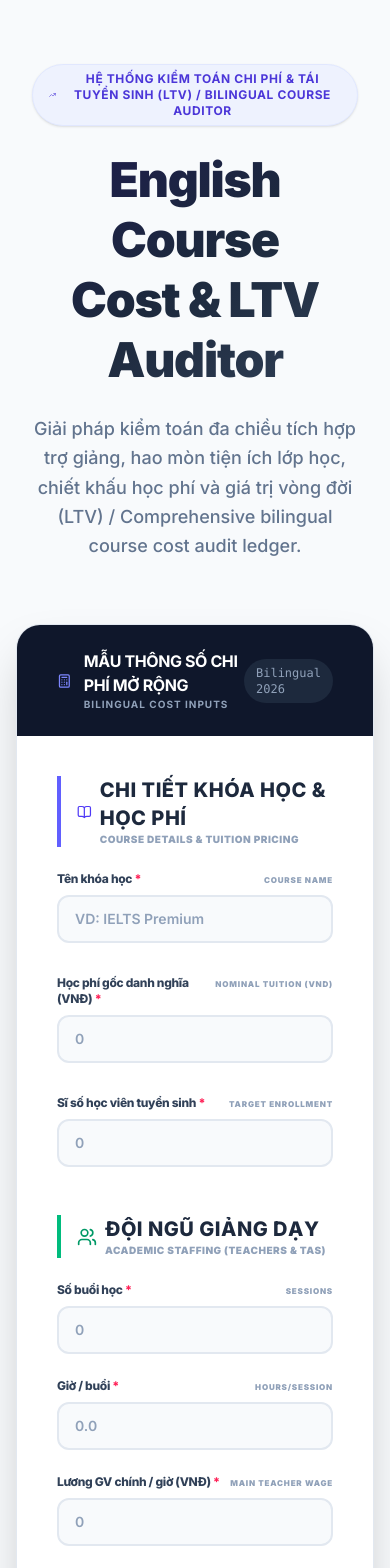
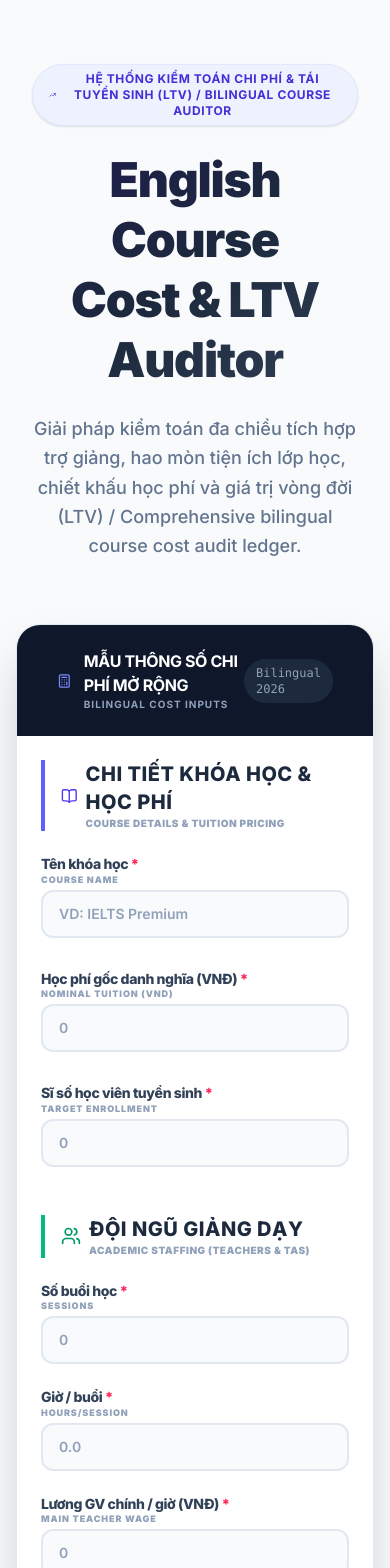
Before and after one commit to cuonglhv-code/ROI-calculator, a Next.js app: page / in a window 390 px wide. Shown: the top 1568 px of the page. Built offline with nearby package versions, Linux system fonts and the light colour scheme.

Commit message:
Refine design: apply responsive paddings and secure against text overlaps

```diff
--- a/app/page.tsx
+++ b/app/page.tsx
@@ -216,7 +216,7 @@ export default function ROICalculator() {
                 {!results && <span className="text-xs bg-slate-800 px-3 py-1.5 rounded-full text-slate-400 font-mono">Bilingual 2026</span>}
               </div>
 
-              <form ref={formRef} onSubmit={handleSubmit} className="p-10 space-y-12">
+              <form ref={formRef} onSubmit={handleSubmit} className="p-6 sm:p-10 space-y-12">
 
                 {/* Section 1: Course & Pricing */}
                 <div className="space-y-6">
@@ -415,7 +415,7 @@ export default function ROICalculator() {
                   </div>
 
                   {/* LTV & CAC Forecast Bento Panel (8 cols) */}
-                  <div className="lg:col-span-8 bg-slate-900 text-white rounded-[2.5rem] p-9 shadow-2xl relative overflow-hidden flex flex-col justify-between border-4 border-slate-800">
+                  <div className="lg:col-span-8 bg-slate-900 text-white rounded-[2.5rem] p-6 sm:p-9 shadow-2xl relative overflow-hidden flex flex-col justify-between border-4 border-slate-800">
                     <div className="absolute top-0 right-0 p-6 opacity-5 pointer-events-none">
                       <Award className="w-56 h-56 -mr-8 -mt-8" />
                     </div>
@@ -470,7 +470,7 @@ export default function ROICalculator() {
                 {/* Bento Row 2: Cost Structure Distribution & Strategic Advisory Recommendations */}
                 <div className="grid grid-cols-1 lg:grid-cols-12 gap-8">
                   {/* Recommendations Panel (7 cols) */}
-                  <div className="lg:col-span-7 bg-white rounded-[2.5rem] p-10 shadow-xl border border-slate-200 space-y-6 relative">
+                  <div className="lg:col-span-7 bg-white rounded-[2.5rem] p-6 sm:p-10 shadow-xl border border-slate-200 space-y-6 relative">
                     <div className="flex items-center gap-3 text-slate-800 pb-2 border-b border-slate-100">
                       <div className="p-2 bg-indigo-50 rounded-xl text-indigo-600 shrink-0">
                         <Sparkles className="w-5 h-5" />
@@ -523,7 +523,7 @@ export default function ROICalculator() {
                   </div>
 
                   {/* Cost Distribution Bento Panel (5 cols) */}
-                  <div className="lg:col-span-5 bg-white rounded-[2.5rem] p-10 shadow-xl border border-slate-200 flex flex-col justify-between space-y-6">
+                  <div className="lg:col-span-5 bg-white rounded-[2.5rem] p-6 sm:p-10 shadow-xl border border-slate-200 flex flex-col justify-between space-y-6">
                     <div className="flex items-center gap-3 text-slate-800 pb-2 border-b border-slate-100">
                       <div className="p-2 bg-emerald-50 rounded-xl text-emerald-600 shrink-0">
                         <BarChart3 className="w-5 h-5" />
@@ -608,7 +608,7 @@ export default function ROICalculator() {
                         </div>
                       </div>
                     </div>
-                    <div className="p-10 grid grid-cols-1 sm:grid-cols-2 gap-x-8 gap-y-10">
+                    <div className="p-6 sm:p-10 grid grid-cols-1 sm:grid-cols-2 gap-x-8 gap-y-10">
                        <StatItem label="Chi phí trợ giảng" subLabel="Assistant Cost (TA)" value={formatCurrency(results.assistantCost)} />
                        <StatItem label="Khấu hao tiện ích phòng" subLabel="Classroom Wear & Utilities" value={formatCurrency(results.classroomOverhead)} />
                        <StatItem label="Định phí cố định tổng" subLabel="Total Fixed Cost" value={formatCurrency(results.totalFixedCost)} />
@@ -629,7 +629,7 @@ export default function ROICalculator() {
                         </div>
                       </div>
                     </div>
-                    <div className="p-10 space-y-6">
+                    <div className="p-6 sm:p-10 space-y-6">
                       <MetricRow label="Ngưỡng học viên hòa vốn" subLabel="Break-even Enrollment" value={results.breakEvenStudents.toFixed(1)} suffix="Học viên" suffixEn="Students" />
                       <MetricRow label="Doanh thu hòa vốn thực tế" subLabel="Break-even Revenue Threshold" value={formatCurrency(results.breakEvenRevenue)} />
 
@@ -706,16 +706,19 @@ interface FieldProps {
 function Field({ label, subLabel, name, id, type = "text", required, placeholder, step, compact }: FieldProps) {
   const inputId = id || name;
   return (
-    <div className="flex flex-col gap-2 group">
+    <div className="flex flex-col gap-1.5 group">
       <label
         htmlFor={inputId}
-        className={cn(
-          "font-extrabold text-slate-700 tracking-tight transition-colors group-focus-within:text-indigo-600 flex items-baseline justify-between gap-2",
-          compact ? "text-[11px]" : "text-xs"
+        className="font-extrabold text-slate-700 tracking-tight transition-colors group-focus-within:text-indigo-600 flex flex-col"
+      >
+        <span className={cn(compact ? "text-xs" : "text-sm", "leading-tight")}>
+          {label} {required && <span className="text-rose-500">*</span>}
+        </span>
+        {subLabel && (
+          <span className="text-[9px] font-black text-slate-400 uppercase tracking-widest leading-none mt-0.5 block">
+            {subLabel}
+          </span>
         )}
-      >
-        <span>{label} {required && <span className="text-rose-500">*</span>}</span>
-        {subLabel && <span className="text-[8px] font-black text-slate-400 uppercase tracking-widest shrink-0">{subLabel}</span>}
       </label>
       <input
         id={inputId}
@@ -742,14 +745,20 @@ interface StatItemProps {
 
 function StatItem({ label, subLabel, value, highlighted }: StatItemProps) {
   return (
-    <div className="space-y-1">
-      <p className="text-[10px] font-black text-slate-400 uppercase tracking-widest flex items-baseline justify-between gap-2">
-        <span>{label}</span>
+    <div className="space-y-1 min-w-0">
+      <p className="text-[10px] font-black text-slate-400 uppercase tracking-widest truncate leading-tight">
+        {label}
       </p>
-      {subLabel && <p className="text-[8px] font-black text-slate-400 uppercase tracking-wider -mt-1">{subLabel}</p>}
+      {subLabel && (
+        <p className="text-[8px] font-black text-slate-400 uppercase tracking-wider leading-none truncate">
+          {subLabel}
+        </p>
+      )}
       <p className={cn(
-        "font-black tracking-tight leading-none pt-1",
-        highlighted ? "text-slate-900 text-2xl sm:text-3xl" : "text-slate-600 text-xl sm:text-2xl"
+        "font-black tracking-tight leading-none pt-1 truncate hover:text-clip hover:whitespace-normal",
+        highlighted
+          ? "text-slate-900 text-lg xs:text-xl sm:text-2xl md:text-3xl"
+          : "text-slate-600 text-base xs:text-lg sm:text-xl md:text-2xl"
       )}>
         {value}
       </p>
@@ -767,17 +776,21 @@ interface MetricRowProps {
 
 function MetricRow({ label, subLabel, value, suffix, suffixEn }: MetricRowProps) {
   return (
-    <div className="flex items-center justify-between group py-2.5 border-b border-slate-100 last:border-0 hover:bg-slate-50 transition-colors rounded-lg px-2 -mx-2">
-      <div className="flex flex-col">
-        <span className="text-slate-600 text-xs font-bold tracking-tight">{label}</span>
-        {subLabel && <span className="text-[9px] font-black text-slate-400 uppercase tracking-wider mt-0.5 leading-none">{subLabel}</span>}
+    <div className="flex items-center justify-between gap-4 group py-2.5 border-b border-slate-100 last:border-0 hover:bg-slate-50 transition-colors rounded-lg px-2 -mx-2 min-w-0">
+      <div className="flex flex-col min-w-0 flex-1">
+        <span className="text-slate-600 text-xs font-bold tracking-tight leading-tight truncate hover:text-clip hover:whitespace-normal">{label}</span>
+        {subLabel && (
+          <span className="text-[9px] font-black text-slate-400 uppercase tracking-wider mt-0.5 leading-none truncate hover:text-clip hover:whitespace-normal">
+            {subLabel}
+          </span>
+        )}
       </div>
-      <div className="flex items-baseline gap-1.5">
-        <span className="text-xl font-black text-slate-900 tracking-tighter group-hover:text-indigo-600 transition-colors">
+      <div className="flex items-center gap-1.5 shrink-0 text-right">
+        <span className="text-lg font-black text-slate-900 tracking-tighter group-hover:text-indigo-600 transition-colors">
           {value}
         </span>
         {suffix && (
-          <span className="text-[8px] font-black text-slate-400 uppercase tracking-widest leading-none flex flex-col items-end">
+          <span className="text-[8px] font-black text-slate-400 uppercase tracking-widest leading-none flex flex-col items-end shrink-0">
             <span>{suffix}</span>
             {suffixEn && <span className="text-[6px] opacity-75">{suffixEn}</span>}
           </span>
```
